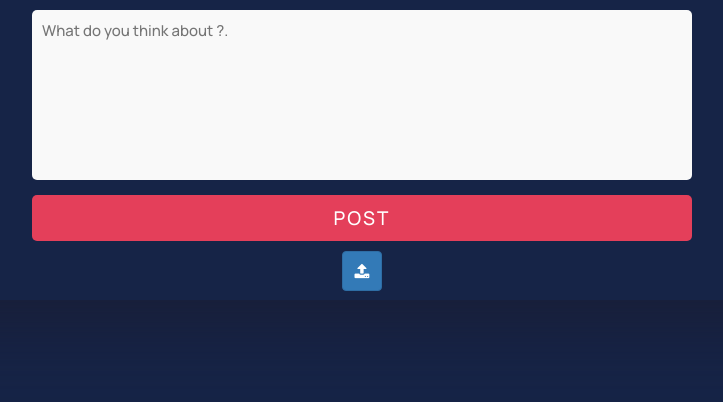
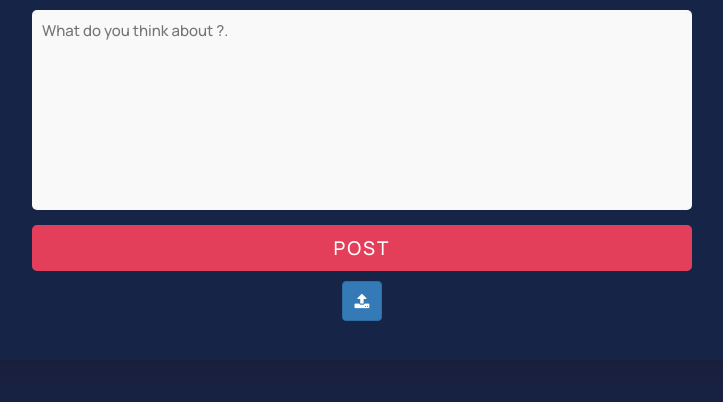
Before and after one commit to Ahmedreda20/Create-post-, a plain HTML site: page index.html in a window 1280 px wide. Shown: the whole page, without its empty margins (278-1001 px from the left). Drawn offline with Linux system fonts and the light colour scheme.

Commit message:
Add files via upload

```diff
--- a/style.css
+++ b/style.css
@@ -1,6 +1,7 @@
-@import url('https://fonts.googleapis.com/css2?family=Montserrat&display=swap');
-@import url('https://fonts.googleapis.com/css2?family=Barlow&display=swap');
+
 @import url('https://fonts.googleapis.com/css2?family=Manrope:wght@500&display=swap');
+@import url('https://fonts.googleapis.com/css2?family=Tajawal:wght@500&display=swap');
+
 
 *{
     margin: 0;
@@ -11,7 +12,7 @@ body{
     overflow-x: hidden;
     overflow-y: auto;
     box-sizing: border-box;
-    font-family:'Manrope', 'Droid Arabic naskh';
+    font-family:'Manrope', 'Tajawal';
     background: #162447;
     scroll-behavior: smooth;
 }
@@ -25,7 +26,7 @@ body{
 
 .container{
     width: 100%;
-    height:300px;
+    height:360px;
     box-shadow: 0 0 100px #1b1b2f;
     overflow: hidden;
     position: relative;
@@ -35,7 +36,7 @@ body{
     width: 50%;
     height: 50%;
     padding: 10px;
-    font-family:'Manrope', 'Droid Arabic naskh';
+    font-family:'Manrope', 'Tajawal';
     font-size: 15px;
     resize: none;
     border: none;
@@ -51,7 +52,7 @@ body{
     border-radius: 5px;
     color: white;
     background: #e43f5a;
-    font-family:'Manrope', 'Droid Arabic naskh';
+    font-family:'Manrope', 'Tajawal';
     font-size: 19px;
     letter-spacing: 2px;
     font-weight: 500;
@@ -118,6 +119,9 @@ body{
     position: relative;
     font-weight: lighter;
     overflow: hidden;
+    font-family:'Manrope', 'Tajawal';
+
+
 }
 .content img{
     margin: 5px 0;
@@ -130,7 +134,7 @@ body{
     background: #f9f9f9;
     font-size: 15px;
     border-radius: 4px;
-    font-family:'Manrope', 'Droid Arabic naskh';
+    font-family:'Manrope', 'Tajawal';
     transition: .5s ease-in-out;
     -webkit-transition: .5s ease-in-out;
     -moz-transition: .5s ease-in-out;
@@ -152,7 +156,7 @@ body{
     color: white;
     font-size: 15px;
     border-radius: 4px;
-    font-family:'Manrope', 'Droid Arabic naskh';
+    font-family:'Manrope', 'Tajawal';
     margin: 0 5px;
     cursor: pointer;
     transition: .5s ease-in-out;
@@ -239,12 +243,11 @@ body{
   border: 1px solid #ebebeb;
   border-bottom-color: #e2e2e2;
   border-radius: .25em;
-  -webkit-appearance: none; /* 네이티브 외형 감추기 */
+  -webkit-appearance: none;
   -moz-appearance: none;
   appearance: none;
 }
 
-/* imaged preview */
 .filebox .upload-display {
 	margin-bottom: 5px;
 }
```
